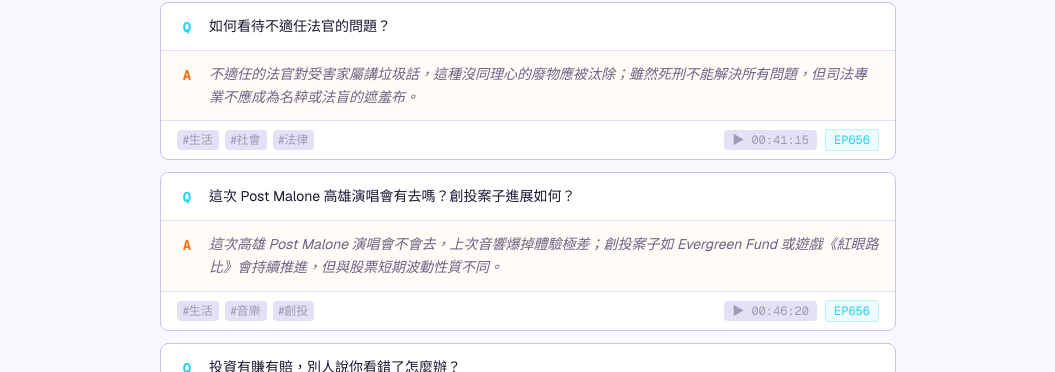
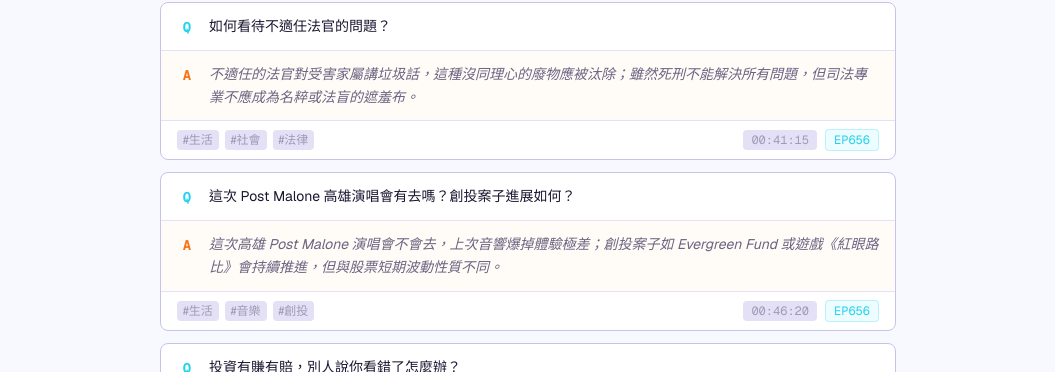
Before and after one commit to camille5534/stock-gooaye, a Next.js app: page /qa in a window 1280 px wide. Shown: the part 387-759 px from the top of the page, without its empty margins (112-1167 px from the left). Built offline with nearby package versions, Linux system fonts and the light colour scheme.

Commit message:
fix: QA 時間戳改為純文字顯示，移除不準確的跳轉連結

```diff
--- a/app/qa/page.tsx
+++ b/app/qa/page.tsx
@@ -12,7 +12,7 @@ async function getAllQA() {
   for (const file of files) {
     const ep: Episode = JSON.parse(await fs.readFile(path.join(dir, file), 'utf-8'))
     for (const qa of ep.qa) {
-      allQA.push({ ...qa, episode: ep.episode, date: ep.date, youtube_url: ep.youtube_url ?? '' })
+      allQA.push({ ...qa, episode: ep.episode, date: ep.date })
     }
   }
   return allQA
--- a/components/QASearch.tsx
+++ b/components/QASearch.tsx
@@ -6,16 +6,8 @@ import { QAItem } from '@/lib/types'
 interface QAWithEp extends QAItem {
   episode: number
   date: string
-  youtube_url: string
 }
 
-function toYoutubeLink(url: string, timestamp: string): string {
-  if (!url || !timestamp) return url
-  const [h, m, s] = timestamp.split(':').map(Number)
-  const secs = (h || 0) * 3600 + (m || 0) * 60 + (s || 0)
-  const sep = url.includes('?') ? '&' : '?'
-  return `${url}${sep}t=${secs}`
-}
 
 interface Props { allQA: QAWithEp[] }
 
@@ -247,18 +239,13 @@ export default function QASearch({ allQA }: Props) {
                   ))}
                 </div>
                 <div className="flex items-center gap-2 shrink-0">
-                  {qa.youtube_url && qa.timestamp && (
-                    <a
-                      href={toYoutubeLink(qa.youtube_url, qa.timestamp)}
-                      target="_blank"
-                      rel="noopener noreferrer"
-                      className="text-xs font-mono px-2 py-0.5 rounded transition-colors duration-100"
+                  {qa.timestamp && (
+                    <span
+                      className="text-xs font-mono px-2 py-0.5 rounded"
                       style={{ color: 'var(--fg-dim)', background: 'var(--border-dim)' }}
-                      onMouseEnter={e => (e.currentTarget.style.color = 'var(--fg)')}
-                      onMouseLeave={e => (e.currentTarget.style.color = 'var(--fg-dim)')}
                     >
-                      ▶ {qa.timestamp}
-                    </a>
+                      {qa.timestamp}
+                    </span>
                   )}
                   <span
                     className="text-xs font-mono px-2 py-0.5 rounded"
```
